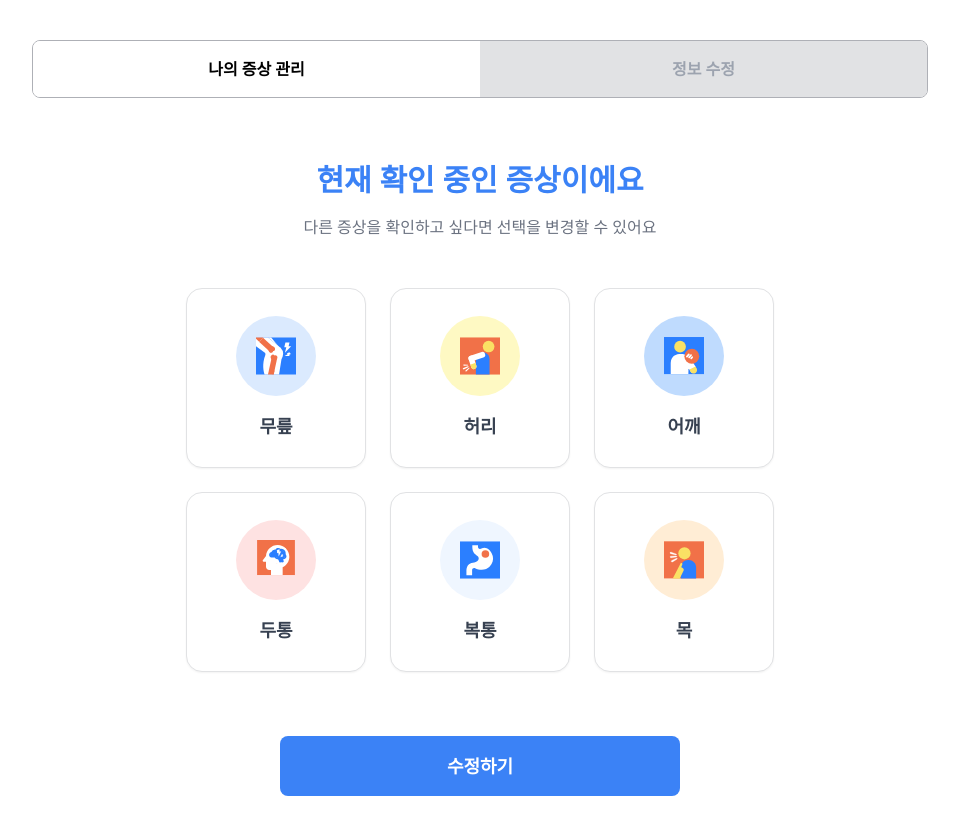
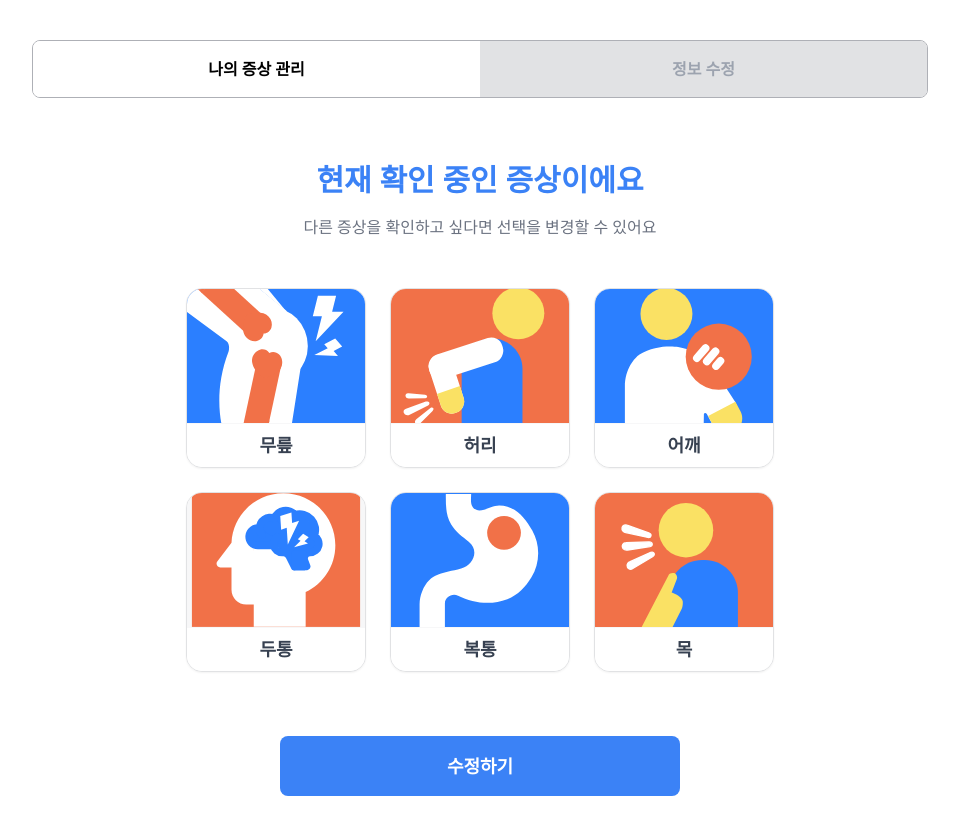
Before and after one commit to UMC-VeriDoc-team/veridoc-client, a React (Vite) app: page /my in a window 1280 px wide. Shown: the top 834 px of the page, without its empty margins (160-1119 px from the left). Built offline with nearby package versions, Linux system fonts and the light colour scheme.

Commit message:
design: 증상 관리 카드 UI 스타일 수정(꽉 채움)

```diff
--- a/src/pages/mypage/Mypage.tsx
+++ b/src/pages/mypage/Mypage.tsx
@@ -69,15 +69,19 @@ const MyPage = () => {
         {SYMPTOMS.map((item) => (
           <div
             key={item.id}
-            className="flex h-[180px] w-[180px] cursor-pointer flex-col items-center justify-center rounded-2xl border border-gray-100 bg-white shadow-sm transition-shadow hover:shadow-md"
+            // 1. overflow-hidden 추가: 이미지가 둥근 모서리 밖으로 튀어 나가는 것 방지
+            className="flex h-[180px] w-[180px] cursor-pointer flex-col overflow-hidden rounded-2xl border border-gray-100 bg-white shadow-sm transition-shadow hover:shadow-md"
           >
-            {/* ✨ 여기가 변경되었습니다: div 안에 img 태그 넣기 */}
-            <div
-              className={`h-20 w-20 rounded-full ${item.color} mb-4 flex items-center justify-center`}
-            >
-              <img src={item.icon} alt={item.name} className="h-10 w-10" />
+            {/* 2. 이미지 영역: 높이의 75%를 차지하도록 설정 */}
+            {/* 기존의 패딩(p-4)이나 배경색 로직을 제거하고 w-full h-full로 꽉 채움 */}
+            <div className="h-[75%] w-full bg-gray-50">
+              <img src={item.icon} alt={item.name} className="h-full w-full object-cover" />
             </div>
-            <span className="text-lg font-bold text-gray-700">{item.name}</span>
+
+            {/* 3. 텍스트 영역: 나머지 높이(25%)를 차지 */}
+            <div className="flex h-[25%] w-full items-center justify-center border-t border-gray-50 bg-white">
+              <span className="text-lg font-bold text-gray-700">{item.name}</span>
+            </div>
           </div>
         ))}
       </div>
```
